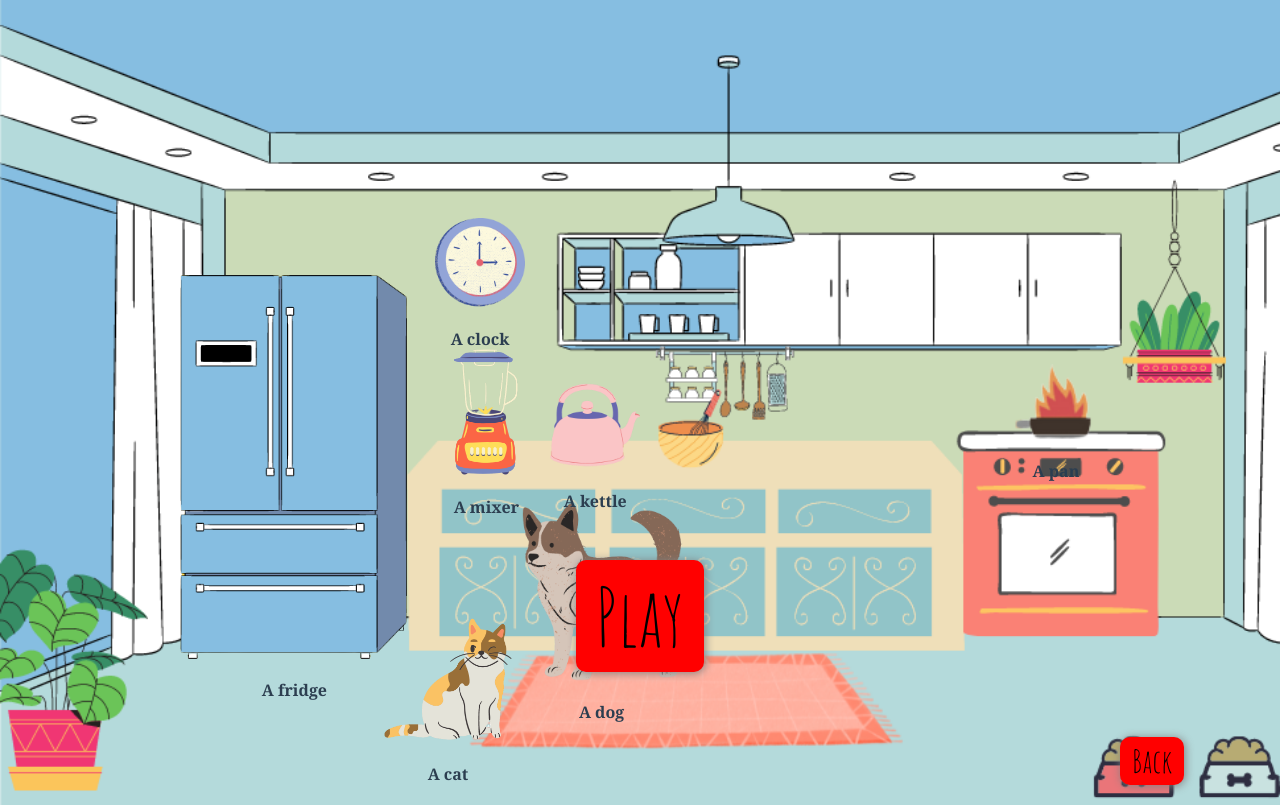
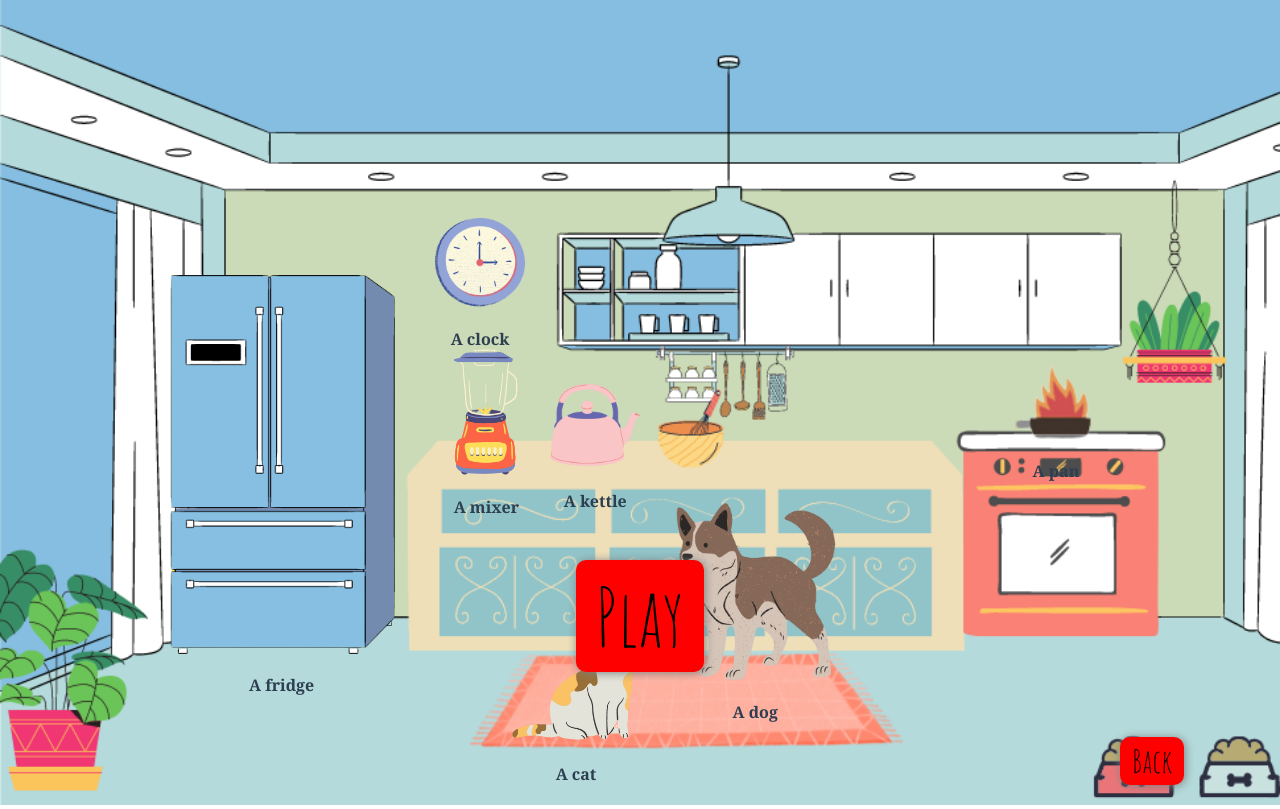
Before and after one commit to Broken-Lore/kiku-app, a Vue app: page /kitchen in a window 1280 px wide. Built offline with nearby package versions, Linux system fonts and the light colour scheme.

Commit message:
blur filter in mode play

```diff
--- a/src/components/SoundObject.vue
+++ b/src/components/SoundObject.vue
@@ -6,6 +6,7 @@
         scoreMount();
       "
       @mouseleave="stopSound"
+      :disabled="true"
       :class="imgClass"
       :src="images[objectName]"
     />
@@ -66,7 +67,6 @@ export default {
   },
   methods: {
     playSound() {
-
       if (!this.sound) return;
       this.sound.paused ? this.sound.play() : this.sound.pause();
     },
@@ -105,7 +105,7 @@ export default {
   transition: all 0.5s ease;
 }
 .cat {
-  left: 30%;
+  left: 40%;
   top: 76%;
   width: 10%;
 }
@@ -115,14 +115,14 @@ export default {
   width: 7%;
 }
 .dog {
-  left: 40%;
+  left: 52%;
   top: 62%;
   width: 14%;
 }
 .fridge {
-  left: 8%;
+  left: 13%;
   top: 34%;
-  width: 30%;
+  width: 18%;
 }
 .pan {
   left: 79%;
--- a/src/views/Kitchen.vue
+++ b/src/views/Kitchen.vue
@@ -79,16 +79,6 @@ export default {
 
 <style scoped>
 @import url("https://fonts.googleapis.com/css2?family=Amatic+SC:wght@400;700&display=swap");
-/* .big-container {
-  font-family: "Amatic SC", cursive;
-  position: relative;
-  max-width: 100vw;
-}
-.img-kitchen {
-  position: relative;
-  width: 100vw;
- object-fit: cover;
-} */
 body {
   margin: 0px;
 }
@@ -102,8 +92,8 @@ body {
   z-index: 0;
 }
 .filter {
-  filter: grayscale(var(--value, 100%));
-  --value: 100%;
+  filter: blur(3.4px) sepia(0.38) grayscale(0.22) brightness(0.6);
+
 }
 .btn-play {
   font-family: "Amatic SC", cursive;
--- a/src/views/Selection.vue
+++ b/src/views/Selection.vue
@@ -51,7 +51,6 @@ import Modal from "../components/Modal.vue";
 
 export default {
   name: "Home",
-
   components: {
     Modal,
   },
@@ -93,11 +92,9 @@ export default {
 .kitchen {
   background-image: url(../assets/img/kitchen.png);
 }
-
 .house {
   background-image: url(../assets/img/salon.png);
 }
-
 .park {
   background-image: url(../assets/img/parque.png);
 }
```
Also changed, not shown: src/assets/img/fridge.png.
